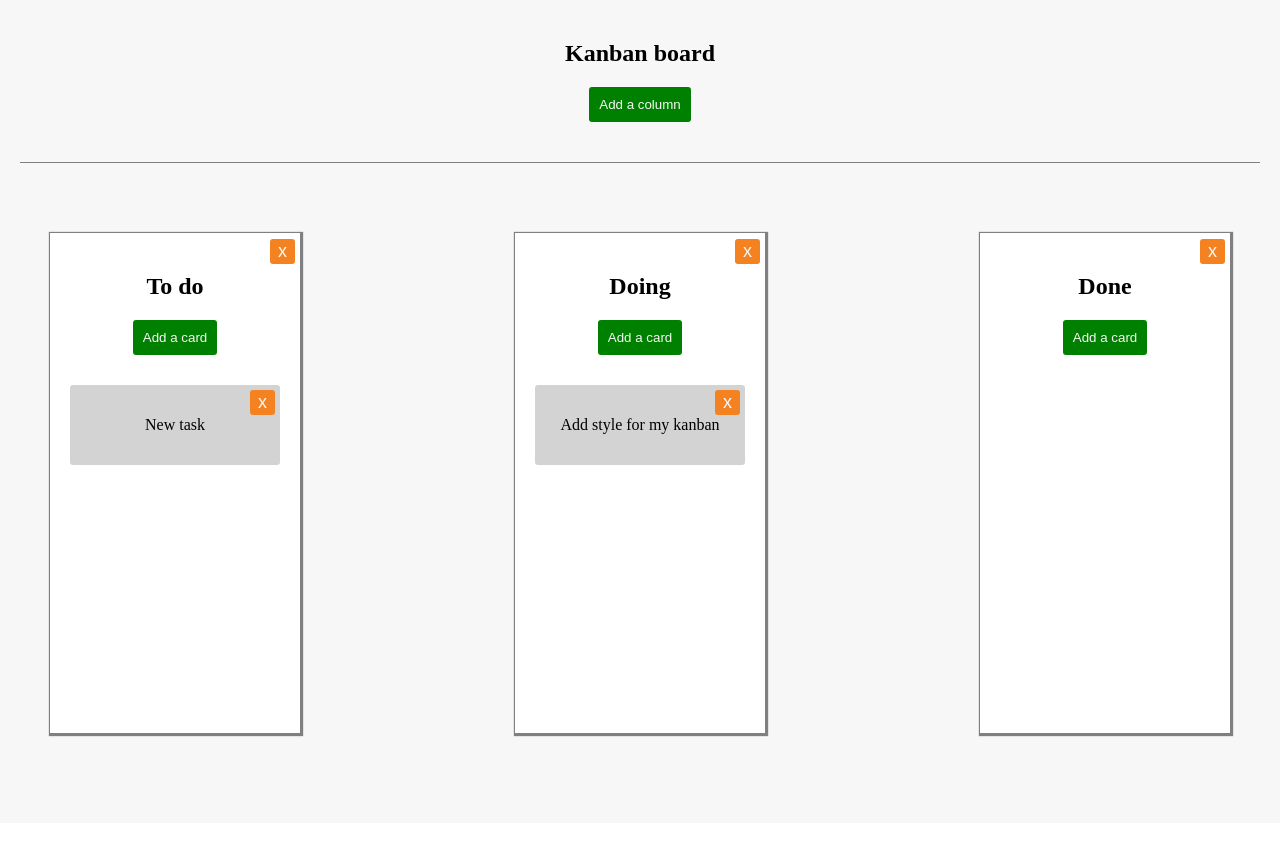
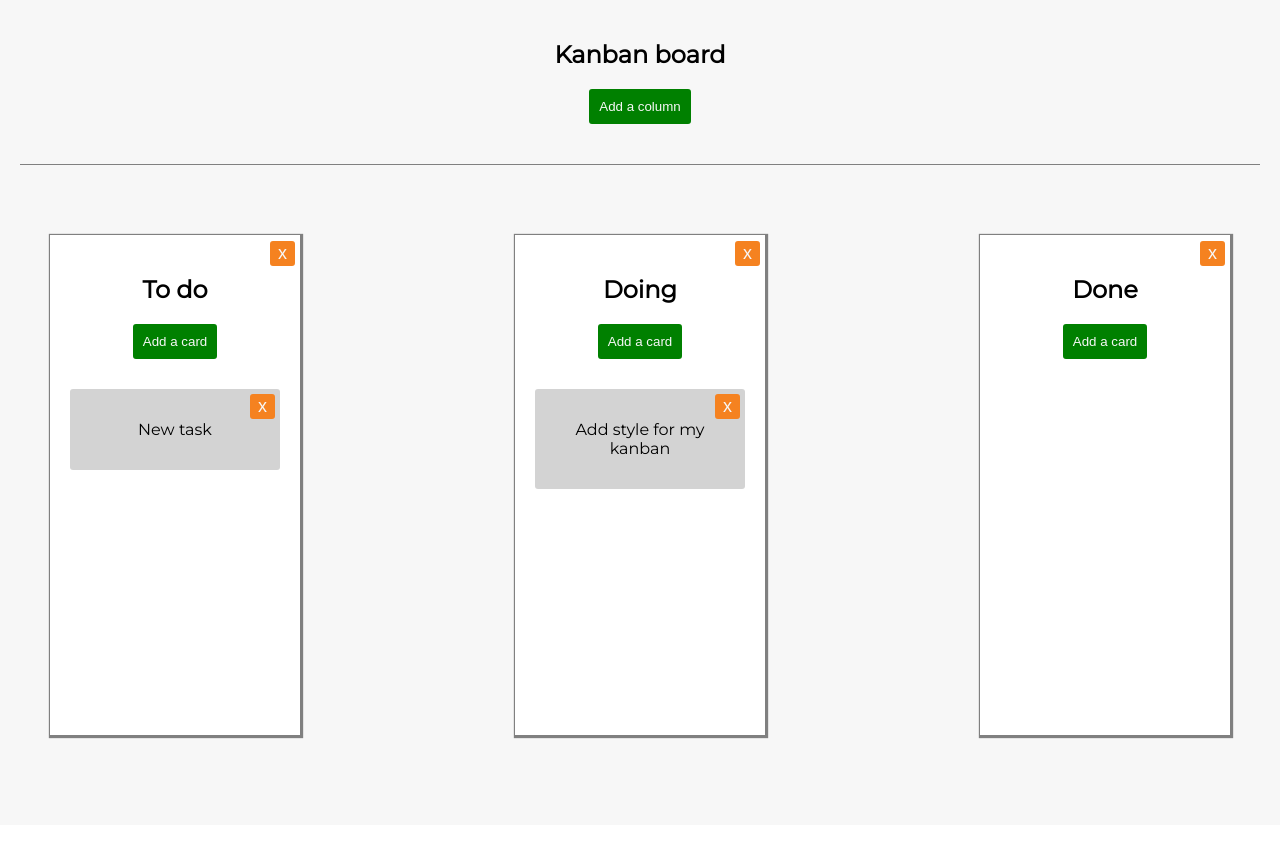
Before and after one commit to Kolumbryna22/Budujemu-wlasny-kanban, a website: page index.html in a window 1280 px wide. Drawn offline with nearby package versions, Linux system fonts and the light colour scheme.

Commit message:
Add font

```diff
--- a/sass/_general.scss
+++ b/sass/_general.scss
@@ -4,4 +4,5 @@
 
 body {
     @include clear-mp;
+    font-family: $font;
 }
--- a/sass/_variables.scss
+++ b/sass/_variables.scss
@@ -1,3 +1,6 @@
+@import url('https://fonts.googleapis.com/css?family=Montserrat');
+$font: 'Montserrat', sans-serif;
+
 $color-background: #f7f7f7;
 $color-column: white;
 $color-btn-add: green;
```
Also changed, not shown: css/style.css, 1 other file.
